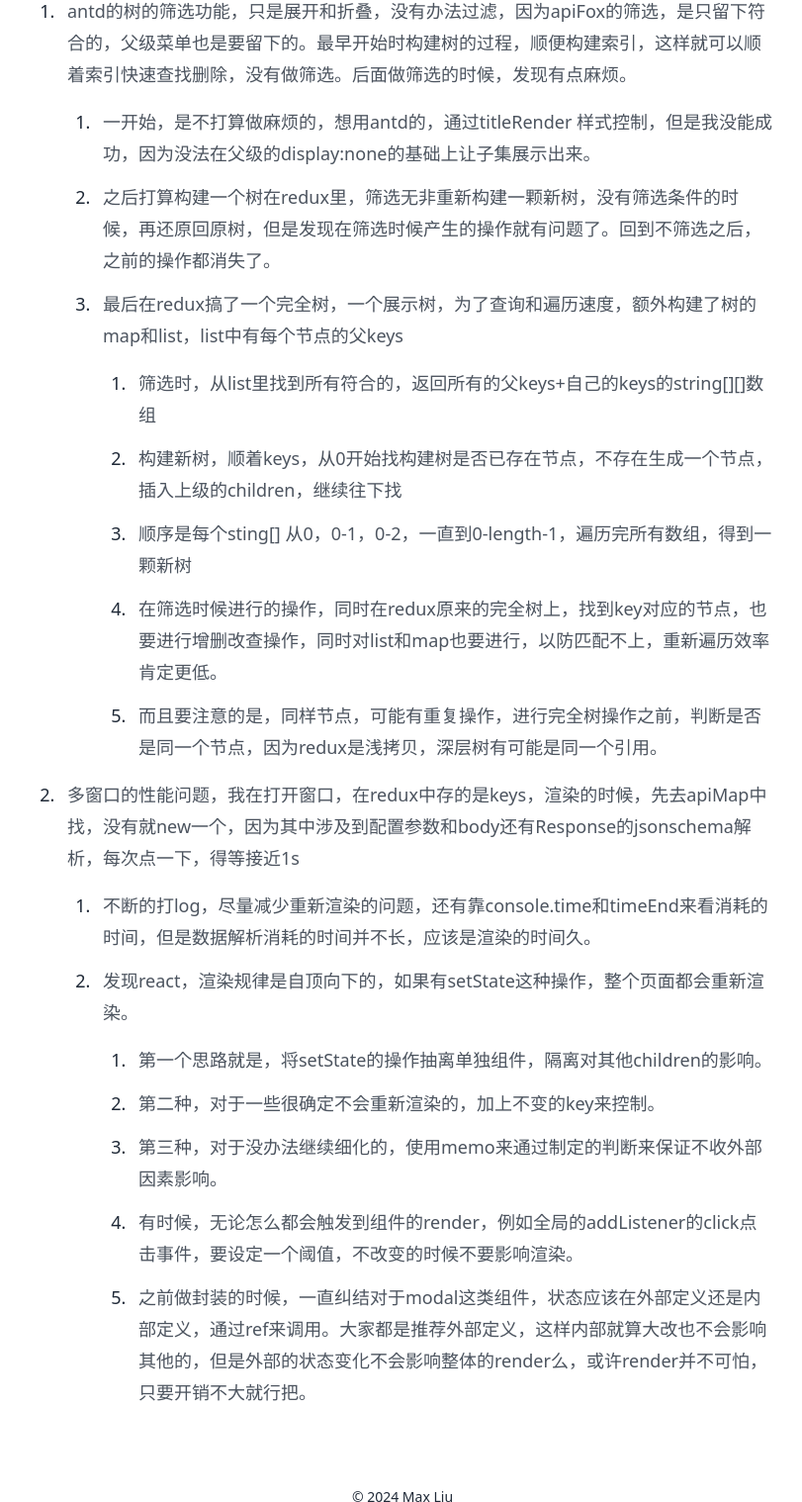
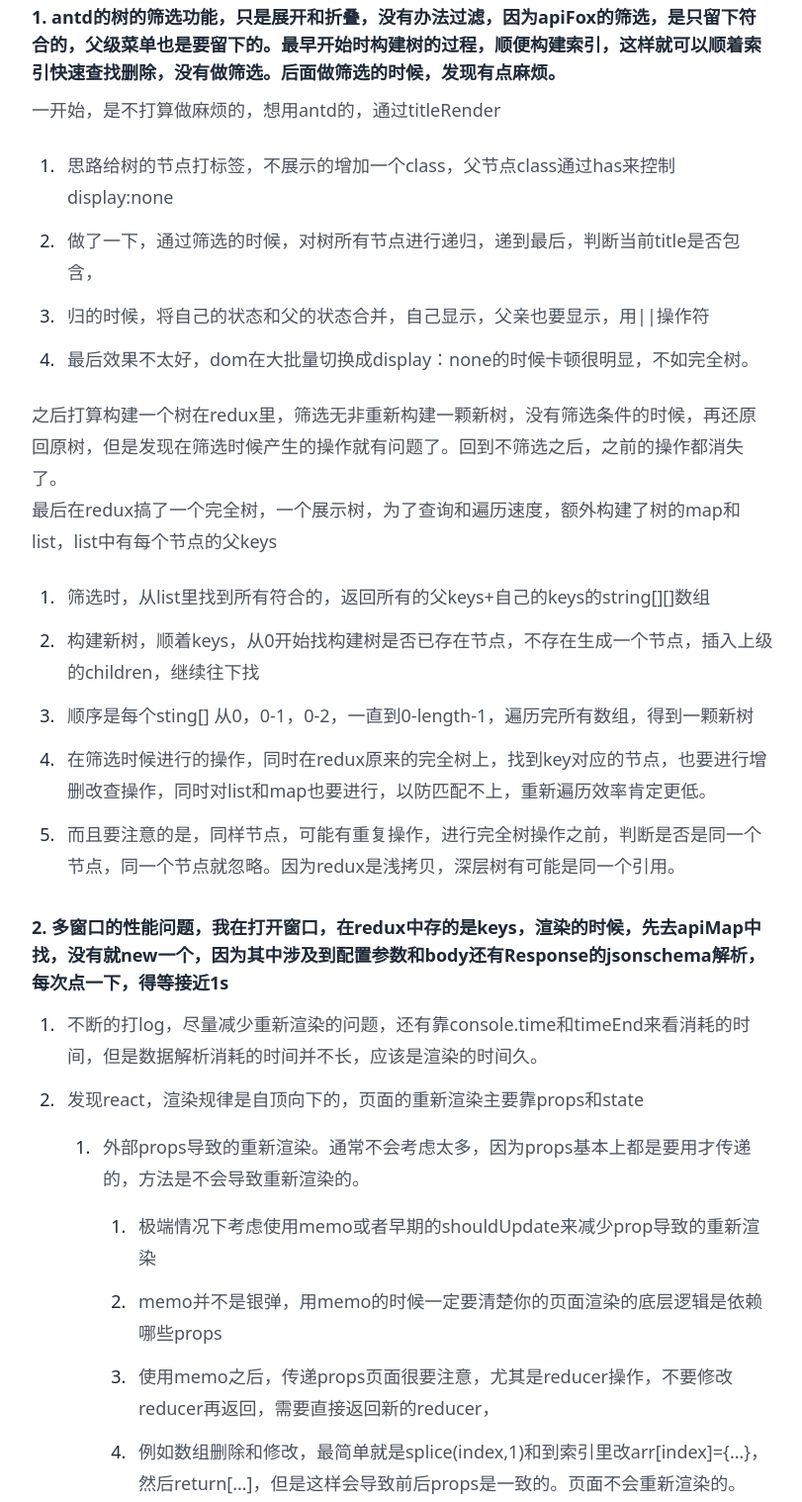
Before and after one commit to swliu920322/swliu920322.github.io, an Astro site: page /record/work/Work-recod.md in a window 1280 px wide. Shown: the part 889-2407 px from the top of the page at 99% size, without its empty margins (385-1196 px from the left). Built offline with nearby package versions, Linux system fonts and the light colour scheme; Astro itself is replaced by a stand-in of ours.

Commit message:
doc: add work daily

```diff
--- a/src/content/blog/work/Work-recod.md
+++ b/src/content/blog/work/Work-recod.md
@@ -23,20 +23,32 @@ tags: [ "工作" ]
 
 ### 遇到问题
 由于有些库的版本有点老，遇到一点小问题。主要问题目前是两个
-1. antd的树的筛选功能，只是展开和折叠，没有办法过滤，因为apiFox的筛选，是只留下符合的，父级菜单也是要留下的。最早开始时构建树的过程，顺便构建索引，这样就可以顺着索引快速查找删除，没有做筛选。后面做筛选的时候，发现有点麻烦。
-   1. 一开始，是不打算做麻烦的，想用antd的，通过titleRender 样式控制，但是我没能成功，因为没法在父级的display:none的基础上让子集展示出来。
-   2. 之后打算构建一个树在redux里，筛选无非重新构建一颗新树，没有筛选条件的时候，再还原回原树，但是发现在筛选时候产生的操作就有问题了。回到不筛选之后，之前的操作都消失了。
-   3. 最后在redux搞了一个完全树，一个展示树，为了查询和遍历速度，额外构建了树的map和list，list中有每个节点的父keys
-      1. 筛选时，从list里找到所有符合的，返回所有的父keys+自己的keys的string[][]数组
-      2. 构建新树，顺着keys，从0开始找构建树是否已存在节点，不存在生成一个节点，插入上级的children，继续往下找
-      3. 顺序是每个sting[] 从0，0-1，0-2，一直到0-length-1，遍历完所有数组，得到一颗新树
-      4. 在筛选时候进行的操作，同时在redux原来的完全树上，找到key对应的节点，也要进行增删改查操作，同时对list和map也要进行，以防匹配不上，重新遍历效率肯定更低。
-      5. 而且要注意的是，同样节点，可能有重复操作，进行完全树操作之前，判断是否是同一个节点，因为redux是浅拷贝，深层树有可能是同一个引用。
-2. 多窗口的性能问题，我在打开窗口，在redux中存的是keys，渲染的时候，先去apiMap中找，没有就new一个，因为其中涉及到配置参数和body还有Response的jsonschema解析，每次点一下，得等接近1s
-   1. 不断的打log，尽量减少重新渲染的问题，还有靠console.time和timeEnd来看消耗的时间，但是数据解析消耗的时间并不长，应该是渲染的时间久。
-   2. 发现react，渲染规律是自顶向下的，如果有setState这种操作，整个页面都会重新渲染。
-      1. 第一个思路就是，将setState的操作抽离单独组件，隔离对其他children的影响。
-      2. 第二种，对于一些很确定不会重新渲染的，加上不变的key来控制。
-      3. 第三种，对于没办法继续细化的，使用memo来通过制定的判断来保证不收外部因素影响。
+#### 1. antd的树的筛选功能，只是展开和折叠，没有办法过滤，因为apiFox的筛选，是只留下符合的，父级菜单也是要留下的。最早开始时构建树的过程，顺便构建索引，这样就可以顺着索引快速查找删除，没有做筛选。后面做筛选的时候，发现有点麻烦。
+##### 一开始，是不打算做麻烦的，想用antd的，通过titleRender
+  1. 思路给树的节点打标签，不展示的增加一个class，父节点class通过has来控制display:none
+  2. 做了一下，通过筛选的时候，对树所有节点进行递归，递到最后，判断当前title是否包含，
+  3. 归的时候，将自己的状态和父的状态合并，自己显示，父亲也要显示，用||操作符
+  4. 最后效果不太好，dom在大批量切换成display：none的时候卡顿很明显，不如完全树。
+##### 之后打算构建一个树在redux里，筛选无非重新构建一颗新树，没有筛选条件的时候，再还原回原树，但是发现在筛选时候产生的操作就有问题了。回到不筛选之后，之前的操作都消失了。
+
+##### 最后在redux搞了一个完全树，一个展示树，为了查询和遍历速度，额外构建了树的map和list，list中有每个节点的父keys
+  1. 筛选时，从list里找到所有符合的，返回所有的父keys+自己的keys的string[][]数组
+  2. 构建新树，顺着keys，从0开始找构建树是否已存在节点，不存在生成一个节点，插入上级的children，继续往下找
+  3. 顺序是每个sting[] 从0，0-1，0-2，一直到0-length-1，遍历完所有数组，得到一颗新树
+  4. 在筛选时候进行的操作，同时在redux原来的完全树上，找到key对应的节点，也要进行增删改查操作，同时对list和map也要进行，以防匹配不上，重新遍历效率肯定更低。
+  5. 而且要注意的是，同样节点，可能有重复操作，进行完全树操作之前，判断是否是同一个节点，同一个节点就忽略。因为redux是浅拷贝，深层树有可能是同一个引用。
+#### 2. 多窗口的性能问题，我在打开窗口，在redux中存的是keys，渲染的时候，先去apiMap中找，没有就new一个，因为其中涉及到配置参数和body还有Response的jsonschema解析，每次点一下，得等接近1s
+1. 不断的打log，尽量减少重新渲染的问题，还有靠console.time和timeEnd来看消耗的时间，但是数据解析消耗的时间并不长，应该是渲染的时间久。
+2. 发现react，渲染规律是自顶向下的，页面的重新渲染主要靠props和state
+   1. 外部props导致的重新渲染。通常不会考虑太多，因为props基本上都是要用才传递的，方法是不会导致重新渲染的。
+      1. 极端情况下考虑使用memo或者早期的shouldUpdate来减少prop导致的重新渲染
+      2. memo并不是银弹，用memo的时候一定要清楚你的页面渲染的底层逻辑是依赖哪些props
+      3. 使用memo之后，传递props页面很要注意，尤其是reducer操作，不要修改reducer再返回，需要直接返回新的reducer，
+      4. 例如数组删除和修改，最简单就是splice(index,1)和到索引里改arr[index]={...}，然后return[...]，但是这样会导致前后props是一致的。页面不会重新渲染的。
+   2. 内部state导致的重新渲染。大组件的话，任何state改变都会导致重新render
+      1. 将setState的操作抽离单独组件，隔离对其他children的影响。因为父组件影响，基本上子组件也会重新渲染，可以参考上面的props优化
+      2. 对于一些很确定不会重新渲染的，加上不变的key来控制。
+      3. 对于预期不怎么会变的值，使用ref来接收值，ref变了也可以传递的，
       4. 有时候，无论怎么都会触发到组件的render，例如全局的addListener的click点击事件，要设定一个阈值，不改变的时候不要影响渲染。
-      5. 之前做封装的时候，一直纠结对于modal这类组件，状态应该在外部定义还是内部定义，通过ref来调用。大家都是推荐外部定义，这样内部就算大改也不会影响其他的，但是外部的状态变化不会影响整体的render么，或许render并不可怕，只要开销不大就行把。
+      5. 对了非react合成事件中，例如addEventListener的函数中是没法访问state的，建议使用ref或者直接传递参数。
+      6. 也不要畏惧重新渲染，预知页面的渲染开销，正常从上往下过一遍不会影响很大，useMemo也只是那一块用在fiber的缓存罢了。
```
